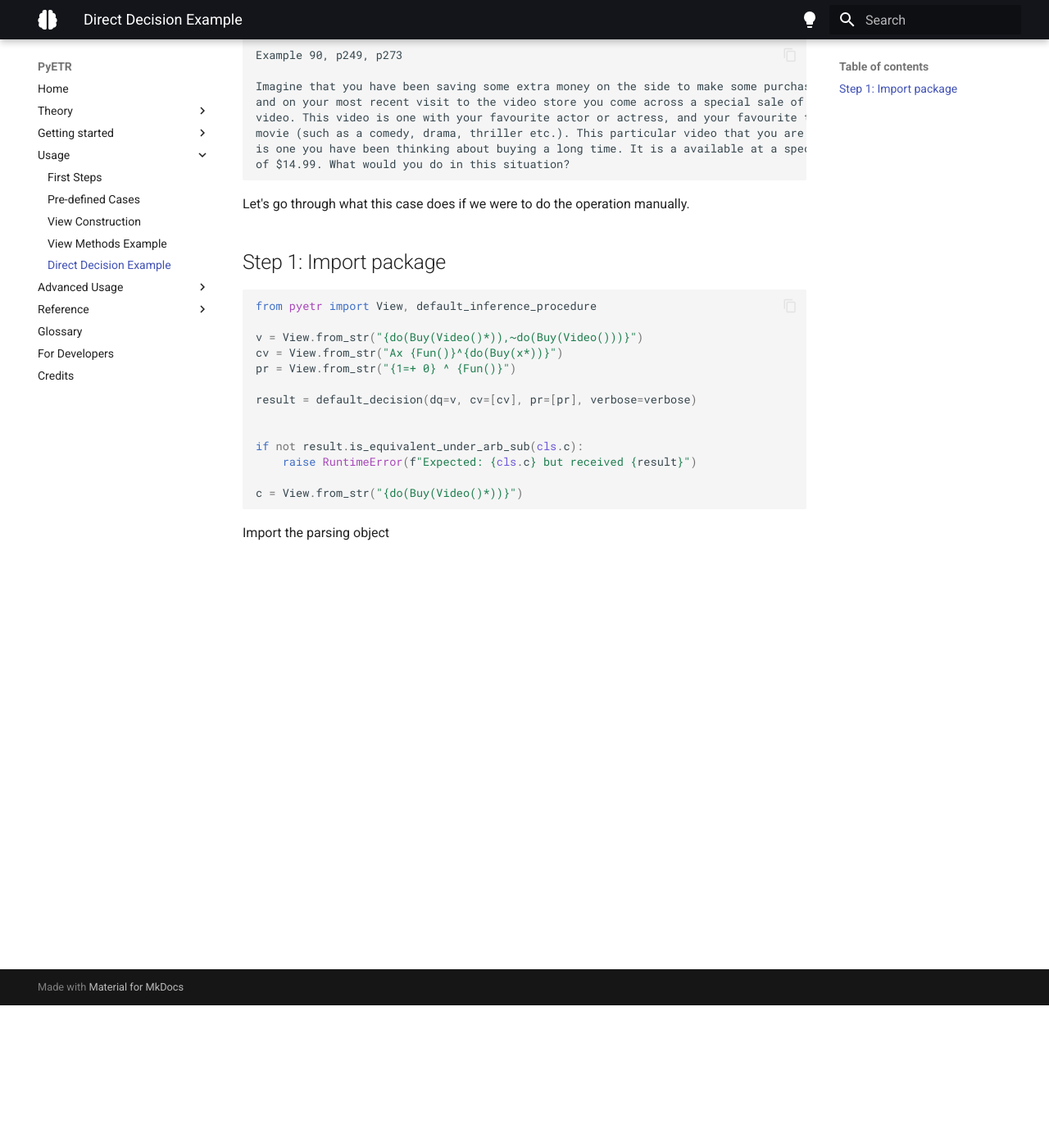
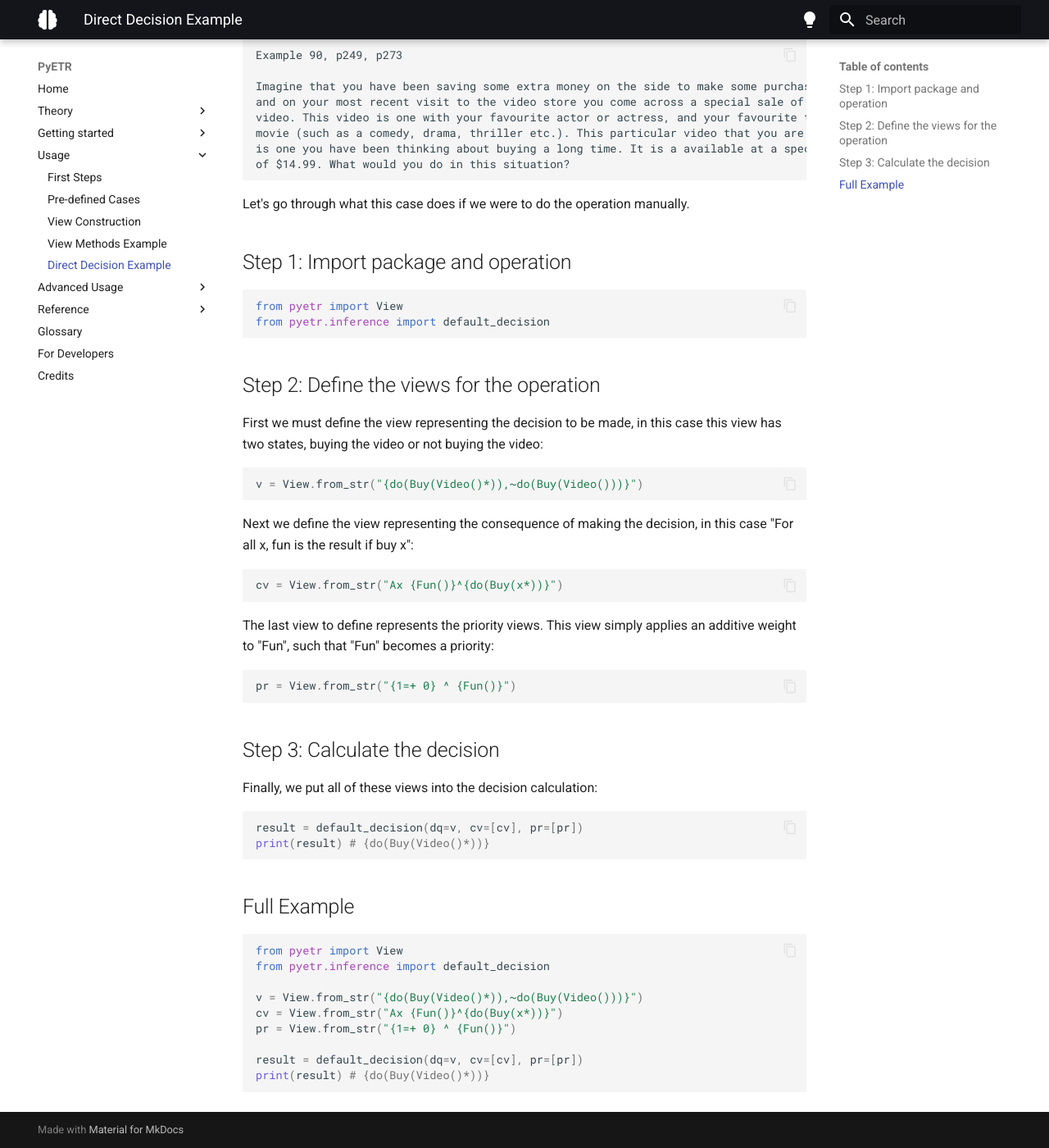
Before and after one commit to juancadile/PyETR-myfork, an MkDocs documentation site: the page built from docs/getting_started/direct_decision_example.md, in a window 1280 px wide and 1400 px high, scrolled down 174 px. Shown: the whole window at 82% size. Built offline with MkDocs 1.6.1 and Material for MkDocs 9.7.7, drawn with Linux system fonts in a browser that asks for light colours.

Commit message:
Added direct decision document in full

````diff
--- a/docs/getting_started/direct_decision_example.md
+++ b/docs/getting_started/direct_decision_example.md
@@ -14,22 +14,44 @@ We'll be using example 90 (part i) from page 249 of the book.
 
 Let's go through what this case does if we were to do the operation manually.
 
-## Step 1: Import package
+## Step 1: Import package and operation
+
 ```python
-from pyetr import View, default_inference_procedure
+from pyetr import View
+from pyetr.inference import default_decision
+```
+
+## Step 2: Define the views for the operation
+
+First we must define the view representing the decision to be made, in this case this view has two states, buying the video or not buying the video:
+```python
+v = View.from_str("{do(Buy(Video()*)),~do(Buy(Video()))}")
+```
+Next we define the view representing the consequence of making the decision, in this case "For all x, fun is the result if buy x":
+```python
+cv = View.from_str("Ax {Fun()}^{do(Buy(x*))}")
+```
+The last view to define represents the priority views. This view simply applies an additive weight to "Fun", such that "Fun" becomes a priority:
+```python
+pr = View.from_str("{1=+ 0} ^ {Fun()}")
+```
+
+## Step 3: Calculate the decision
+Finally, we put all of these views into the decision calculation:
+```python
+result = default_decision(dq=v, cv=[cv], pr=[pr])
+print(result) # {do(Buy(Video()*))}
+```
+
+## Full Example
+```python
+from pyetr import View
+from pyetr.inference import default_decision
 
 v = View.from_str("{do(Buy(Video()*)),~do(Buy(Video()))}")
 cv = View.from_str("Ax {Fun()}^{do(Buy(x*))}")
 pr = View.from_str("{1=+ 0} ^ {Fun()}")
 
-result = default_decision(dq=v, cv=[cv], pr=[pr], verbose=verbose)
-
-
-if not result.is_equivalent_under_arb_sub(cls.c):
-    raise RuntimeError(f"Expected: {cls.c} but received {result}")
-
-c = View.from_str("{do(Buy(Video()*))}")
-
-
+result = default_decision(dq=v, cv=[cv], pr=[pr])
+print(result) # {do(Buy(Video()*))}
 ```
-Import the parsing object
--- a/docs/inference_index.md
+++ b/docs/inference_index.md
@@ -107,9 +107,9 @@ Below you'll find all of the cases in pyetr.cases, and their associated views. Y
     dq[dq[CV]^↻[⊥]ꟳ[PR]^↻]
 
     Args:
-        dq (View): dq
-        cv (Iterable[View]): CV
-        pr (Iterable[View]): PR
+        dq (View): dq, Decision Question
+        cv (Iterable[View]): CV, Consequence Views
+        pr (Iterable[View]): PR, Priority Views
         verbose (bool, optional): Enable verbose mode. Defaults to False.
         absurd_states (Optional[list[State]], optional): Any additional absurd states in the system. Defaults to None.
 
````
Also changed, not shown: 2 other files.
